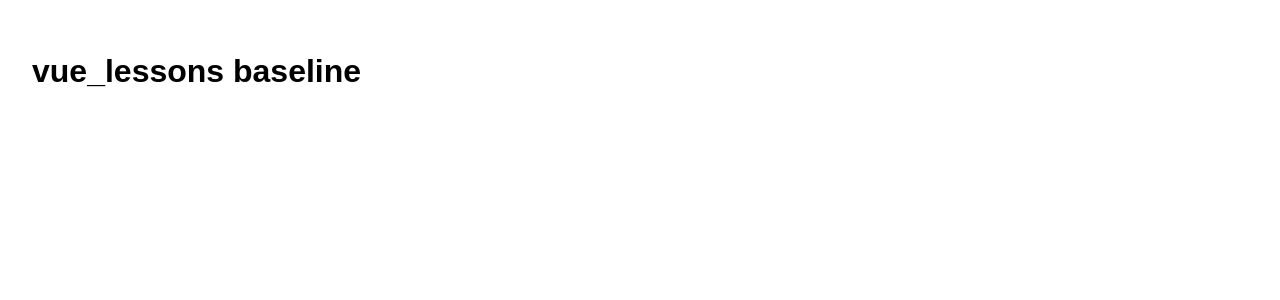
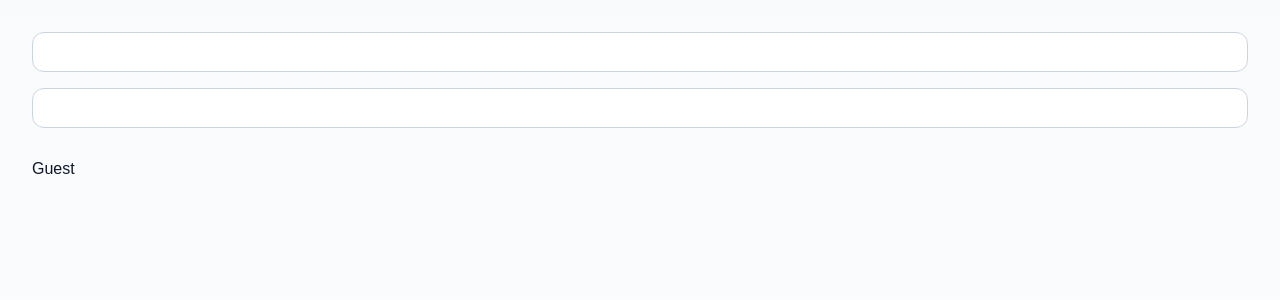
Before and after one commit to angularWorkshop/vue_lessons, a Vue app: page / in a window 1280 px wide. Shown: the top 300 px of the page. Built offline with nearby package versions, Linux system fonts and the light colour scheme.

Commit message:
feat: lesson typed-profile-form

```diff
--- a/src/App.vue
+++ b/src/App.vue
@@ -1,16 +1,70 @@
-<script setup>
-const title = 'vue_lessons baseline';
+<script setup lang="ts">
+const form = { name: '', email: '' };
 </script>
+<template><main class="screen"><input v-model="form.name" /><input v-model="form.email" /><p>{{ form.name || 'Guest' }}</p></main></template>
+<style scoped>:global(body) {
+  margin: 0;
+}
 
-<template>
-  <main class="app">
-    <h1>{{ title }}</h1>
-  </main>
-</template>
-
-<style scoped>
-.app {
-  padding: 24px;
+.screen {
+  min-height: 100vh;
+  padding: 32px;
+  display: grid;
+  gap: 16px;
+  align-content: start;
+  background: linear-gradient(180deg, #f8fafc 0%, #ffffff 100%);
+  color: #0f172a;
   font-family: Arial, sans-serif;
 }
+
+.panel {
+  padding: 18px;
+  border-radius: 18px;
+  background: white;
+  border: 1px solid #dbeafe;
+}
+
+.stack {
+  display: grid;
+  gap: 12px;
+}
+
+.row {
+  display: flex;
+  gap: 8px;
+  align-items: center;
+  flex-wrap: wrap;
+}
+
+button,
+input,
+select {
+  font: inherit;
+}
+
+button {
+  border: 0;
+  border-radius: 12px;
+  padding: 10px 14px;
+  background: #2563eb;
+  color: white;
+  cursor: pointer;
+}
+
+button[disabled] {
+  opacity: 0.55;
+  cursor: not-allowed;
+}
+
+input,
+select {
+  padding: 10px 12px;
+  border-radius: 12px;
+  border: 1px solid #cbd5e1;
+}
+
+ul {
+  margin: 0;
+  padding-left: 20px;
+}
 </style>
```
Also changed, not shown: src/main.js (line endings or trailing spaces), 2 other files (tests, documents, lock files or other folders).
